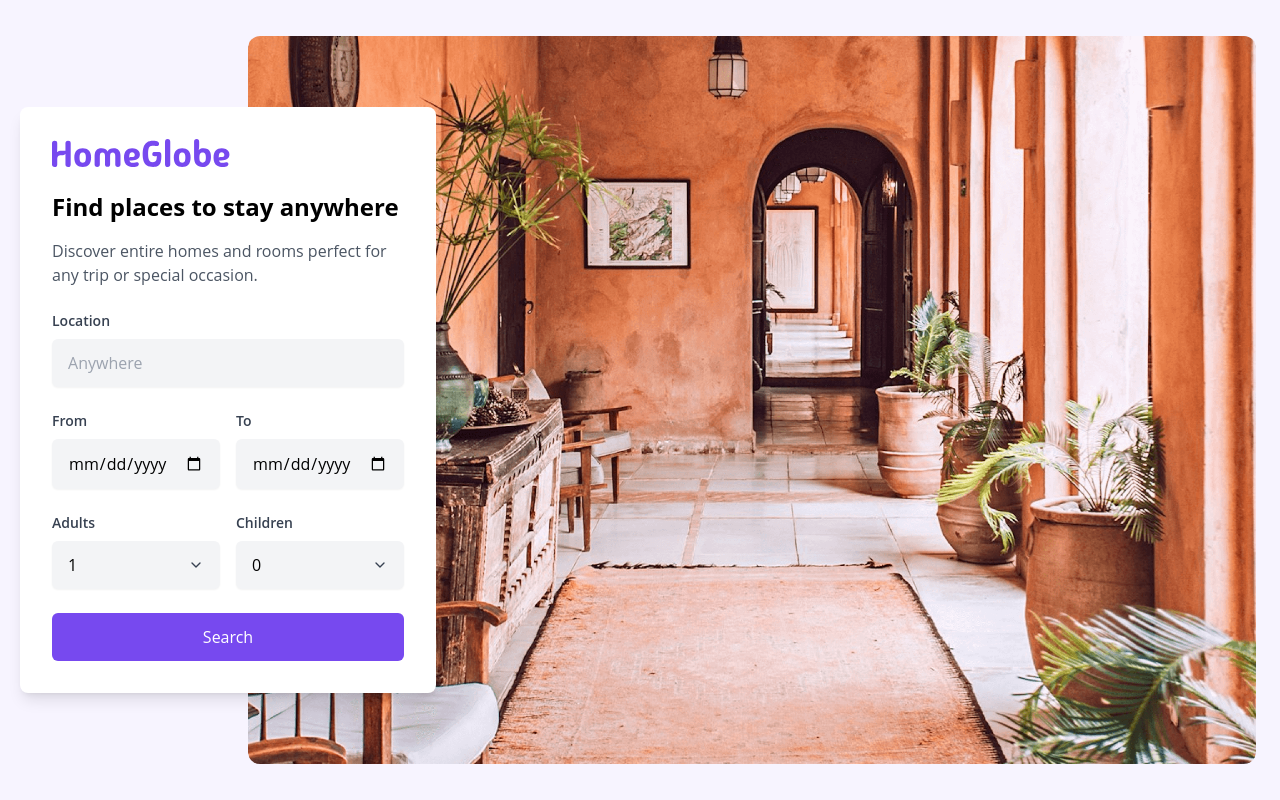
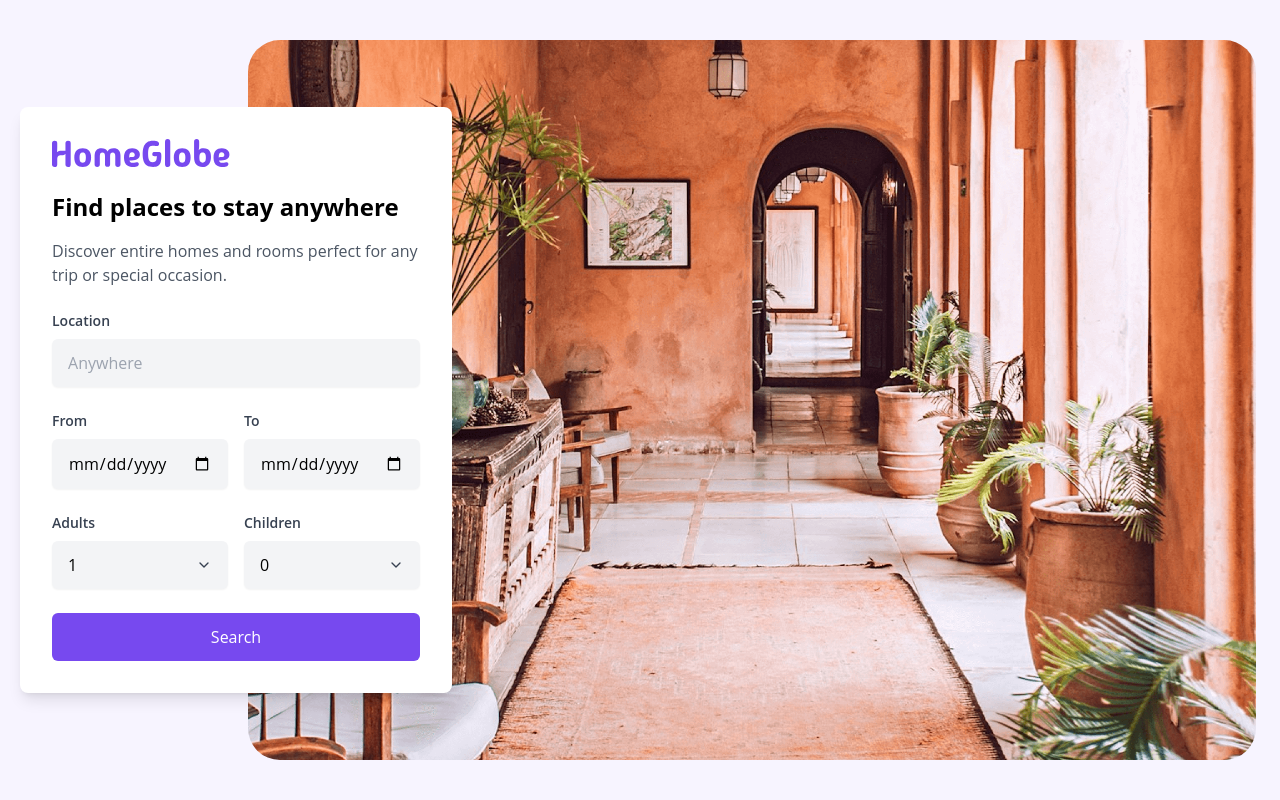
Before and after one commit to brandeth/fe-developer-test, a Next.js app: page / in a window 1280 px wide. Built offline with nearby package versions, Linux system fonts and the light colour scheme.

Commit message:
adjust size and padding for responsiveness.

```diff
--- a/app/components/Form.tsx
+++ b/app/components/Form.tsx
@@ -101,7 +101,7 @@ export default function SearchForm() {
   };
 
   return (
-    <div className="max-w-md mx-auto bg-white p-6 md:p-8 rounded-lg shadow-lg md:absolute md:w-[26rem]">
+    <div className="max-w-md mx-auto bg-white p-6 md:p-8 rounded-lg shadow-lg md:absolute md:w-[27rem]">
       <Logo />
       <h1 className="font-bold mt-6 mb-4 text-lg md:text-2xl">
         Find places to stay anywhere
--- a/app/page.tsx
+++ b/app/page.tsx
@@ -3,18 +3,18 @@ import Image from "next/image";
 
 export default function Home() {
   return (
-    <main className="flex flex-col md:flex-row h-full max-w-[90rem] justify-center w-full lg:py-3 lg:px-20 xl:px-0">
-      <div className="min-h-80 md:min-h-full md:min-w-[8.5rem] xl:min-w-[14rem] relative ">
+    <main className="flex flex-col md:flex-row h-full max-w-7xl justify-center w-full lg:py-3 lg:px-20 xl:px-0">
+      <div className="min-h-80 md:min-w-[8.5rem] xl:min-w-[14rem] relative">
         <div className="p-5 relative md:mt-0 md:flex items-center w-full h-full top-16 md:top-0">
           <Form />
         </div>
       </div>
-      <div className="h-full flex w-full items-center md:p-6 min-h-[30rem]">
+      <div className="h-full flex w-full items-center md:px-6 min-h-[30rem]">
         <Image
           src="/banner.png"
           width={1000}
           height={760}
-          className="h-full md:w-full object-cover md:rounded-xl"
+          className="h-full max-h-[45rem] md:w-full object-cover md:rounded-[2rem]"
           alt="Living Room"
         />
       </div>
```
